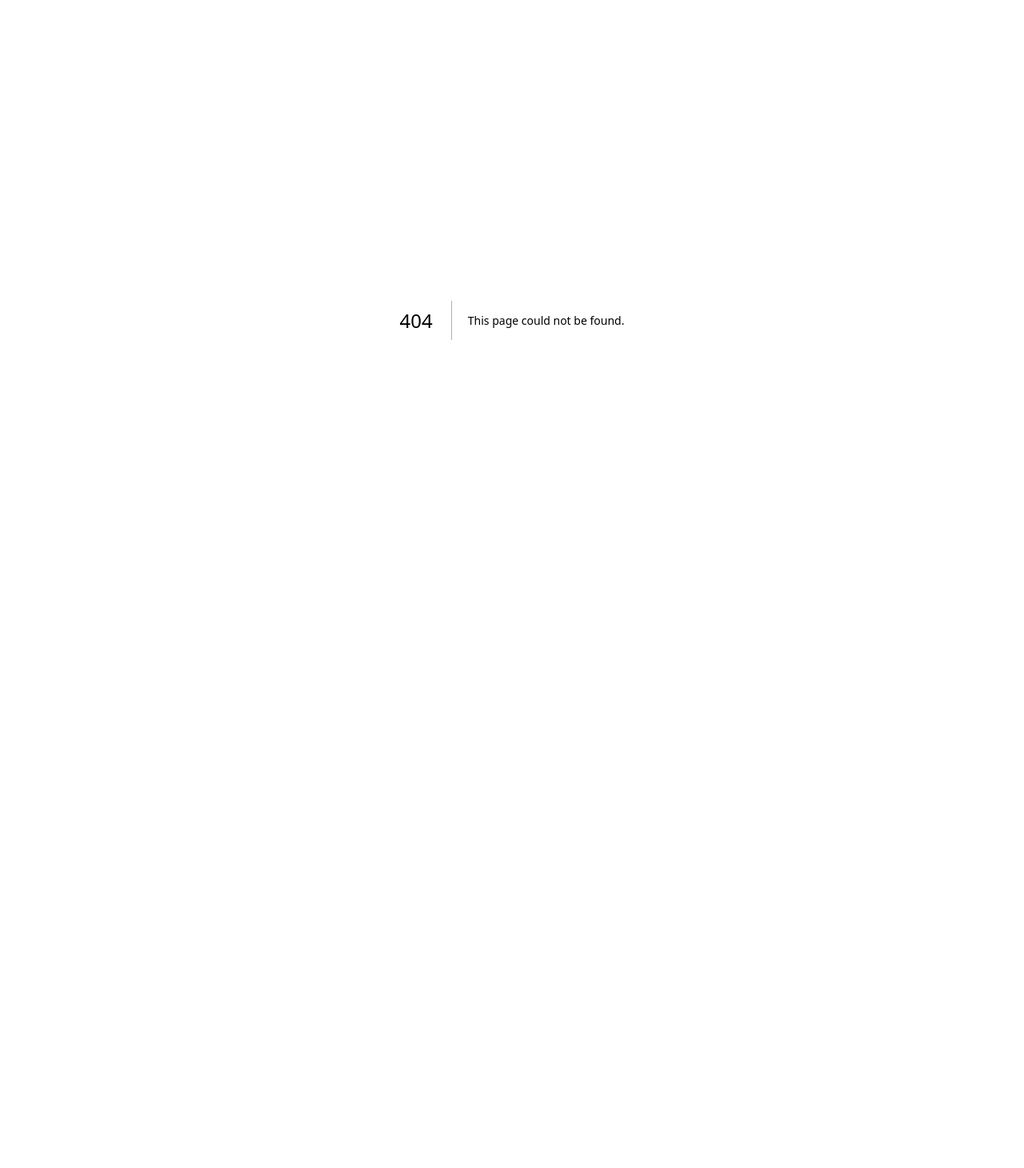
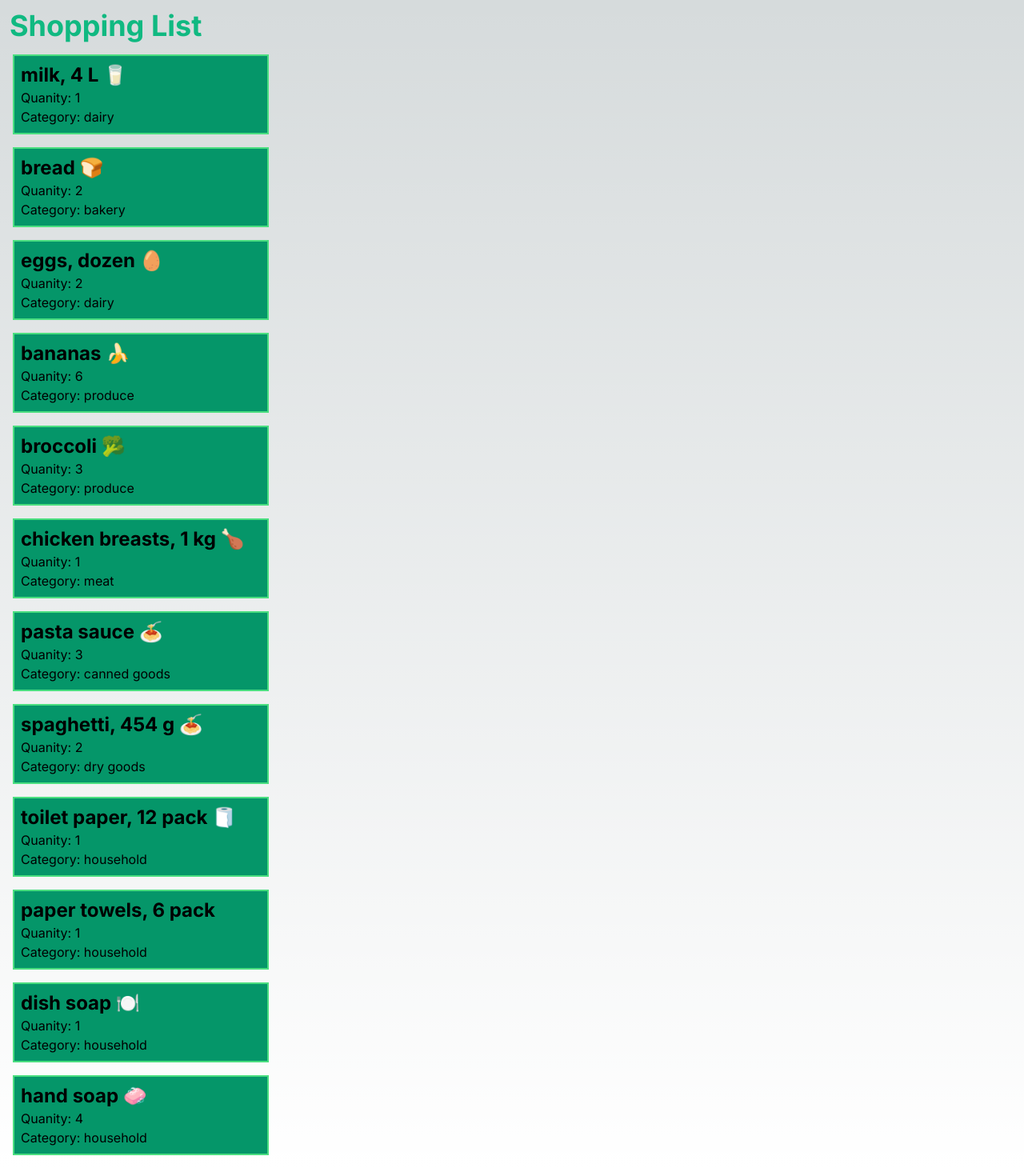
Before and after one commit to IvanTemplora/cprg306-assignments, a Next.js app: page /week10/shopping-list in a window 1280 px wide. Before the commit this address had no page. Shown: the whole page at 80% size. Before the commit the page ends 800 px from the top, so only its background shows below. Built offline with nearby package versions, Linux system fonts and the light colour scheme; no server answers.

Commit message:
Week 10 Files Created

```diff
--- /dev/null
+++ b/app/week10/_utils/auth-context.js
@@ -0,0 +1,42 @@
+"use client";
+
+import { useContext, createContext, useState, useEffect } from "react";
+import {
+  signInWithPopup,
+  signOut,
+  onAuthStateChanged,
+  GithubAuthProvider,
+} from "firebase/auth";
+import { auth } from "./firebase";
+
+const AuthContext = createContext();
+
+export const AuthContextProvider = ({ children }) => {
+  const [user, setUser] = useState(null);
+
+  const gitHubSignIn = () => {
+    const provider = new GithubAuthProvider();
+    return signInWithPopup(auth, provider);
+  };
+
+  const firebaseSignOut = () => {
+    return signOut(auth);
+  };
+
+  useEffect(() => {
+    const unsubscribe = onAuthStateChanged(auth, (currentUser) => {
+      setUser(currentUser);
+    });
+    return () => unsubscribe();
+  }, [user]);
+
+  return (
+    <AuthContext.Provider value={{ user, gitHubSignIn, firebaseSignOut }}>
+      {children}
+    </AuthContext.Provider>
+  );
+};
+
+export const useUserAuth = () => {
+  return useContext(AuthContext);
+};
--- /dev/null
+++ b/app/week10/_utils/firebase.js
@@ -0,0 +1,19 @@
+// Import the functions you need from the SDKs you need
+import { initializeApp } from "firebase/app";
+// TODO: Add SDKs for Firebase products that you want to use
+// https://firebase.google.com/docs/web/setup#available-libraries
+import { getAuth } from "firebase/auth";
+
+// Your web app's Firebase configuration
+const firebaseConfig = {
+  apiKey: process.env.NEXT_PUBLIC_FIREBASE_API_KEY,
+  authDomain: process.env.NEXT_PUBLIC_FIREBASE_AUTH_DOMAIN,
+  projectId: process.env.NEXT_PUBLIC_FIREBASE_PROJECT_ID,
+  storageBucket: process.env.NEXT_PUBLIC_FIREBASE_STORAGE_BUCKET,
+  messagingSenderId: process.env.NEXT_PUBLIC_FIREBASE_MESSAGING_SENDER_ID,
+  appId: process.env.NEXT_PUBLIC_FIREBASE_APP_ID,
+};
+
+// Initialize Firebase
+const app = initializeApp(firebaseConfig);
+export const auth = getAuth(app);
--- /dev/null
+++ b/app/week10/layout.js
@@ -0,0 +1,7 @@
+import { AuthContextProvider } from "./_utils/auth-context";
+
+const Layout = ({ children }) => {
+  return <AuthContextProvider>{children}</AuthContextProvider>;
+};
+
+export default Layout;
--- /dev/null
+++ b/app/week10/page.js
@@ -0,0 +1,35 @@
+import React from 'react';
+import { useUserAuth } from "./_utils/auth-context";
+
+function Page() {
+  const { user, gitHubSignIn, firebaseSignOut } = useUserAuth();
+
+  const handleLoginClick = async () => {
+    await gitHubSignIn();
+  }
+
+  const handleLogoutClick = async () => {
+    await firebaseSignOut();
+  }
+
+  return (
+    <div>
+      {user ? (
+        <div>
+          <p>
+            Welcome, {user.displayName} ({user.email})
+          </p>
+          <button onClick={handleLogoutClick}>Logout</button>
+          <a href="/shopping-list">Go to Shopping List</a>
+        </div>
+      ) : (
+        <div>
+          <p>You are not logged in.</p>
+          <button onClick={handleLoginClick}>Login with GitHub</button>
+        </div>
+      )}
+    </div>
+  );
+}
+
+export default Page;
--- /dev/null
+++ b/app/week10/shopping-list/item-list.js
@@ -0,0 +1,92 @@
+import Item from "./item";
+
+export default function ItemList() {
+    const item1 = {
+        name: "milk, 4 L 🥛",
+        quantity: 1,
+        category: "dairy",
+      };
+
+      const item2 = {
+        name: "bread 🍞",
+        quantity: 2,
+        category: "bakery",
+      };
+
+      const item3 = {
+        name: "eggs, dozen 🥚",
+        quantity: 2,
+        category: "dairy",
+      };
+
+      const item4 = {
+        name: "bananas 🍌",
+        quantity: 6,
+        category: "produce",
+      };
+
+      const item5 = {
+        name: "broccoli 🥦",
+        quantity: 3,
+        category: "produce",
+      };
+
+      const item6 = {
+        name: "chicken breasts, 1 kg 🍗",
+        quantity: 1,
+        category: "meat",
+      };
+
+      const item7 = {
+        name: "pasta sauce 🍝",
+        quantity: 3,
+        category: "canned goods",
+      };
+
+      const item8 = {
+        name: "spaghetti, 454 g 🍝",
+        quantity: 2,
+        category: "dry goods",
+      };
+
+      const item9 = {
+        name: "toilet paper, 12 pack 🧻",
+        quantity: 1,
+        category: "household",
+      };
+
+      const item10 = {
+        name: "paper towels, 6 pack",
+        quantity: 1,
+        category: "household",
+      };
+
+      const item11 = {
+        name: "dish soap 🍽️",
+        quantity: 1,
+        category: "household",
+      };
+
+      const item12 = {
+        name: "hand soap 🧼",
+        quantity: 4,
+        category: "household",
+      };
+
+      return(
+        <>
+            <Item name={item1.name} quantity={item1.quantity} category={item1.category} />
+            <Item name={item2.name} quantity={item2.quantity} category={item2.category} />
+            <Item name={item3.name} quantity={item3.quantity} category={item3.category} />
+            <Item name={item4.name} quantity={item4.quantity} category={item4.category} />
+            <Item name={item5.name} quantity={item5.quantity} category={item5.category} />
+            <Item name={item6.name} quantity={item6.quantity} category={item6.category} />
+            <Item name={item7.name} quantity={item7.quantity} category={item7.category} />
+            <Item name={item8.name} quantity={item8.quantity} category={item8.category} />
+            <Item name={item9.name} quantity={item9.quantity} category={item9.category} />
+            <Item name={item10.name} quantity={item10.quantity} category={item10.category} />
+            <Item name={item11.name} quantity={item11.quantity} category={item11.category} />
+            <Item name={item12.name} quantity={item12.quantity} category={item12.category} />
+        </>
+      )
+}
--- /dev/null
+++ b/app/week10/shopping-list/item.js
@@ -0,0 +1,11 @@
+export default function Item({name, quantity, category}){
+    return(
+        <div className="border-2 border-green-400 bg-emerald-600 w-full max-w-xs m-4 p-2">
+            <ul>
+                <li className="font-bold text-2xl">{name}</li>
+                <li className="text-base">Quanity: {quantity}</li>
+                <li className="text-base">Category: {category}</li>
+            </ul>
+        </div>
+    )
+}
--- /dev/null
+++ b/app/week10/shopping-list/page.js
@@ -0,0 +1,10 @@
+import ItemList from "./item-list"
+
+export default function Home() {
+    return(
+        <main>
+            <h1 className="text-4xl font-bold m-3 text-emerald-500">Shopping List</h1>
+            <ItemList />
+        </main>
+    )
+}
```
